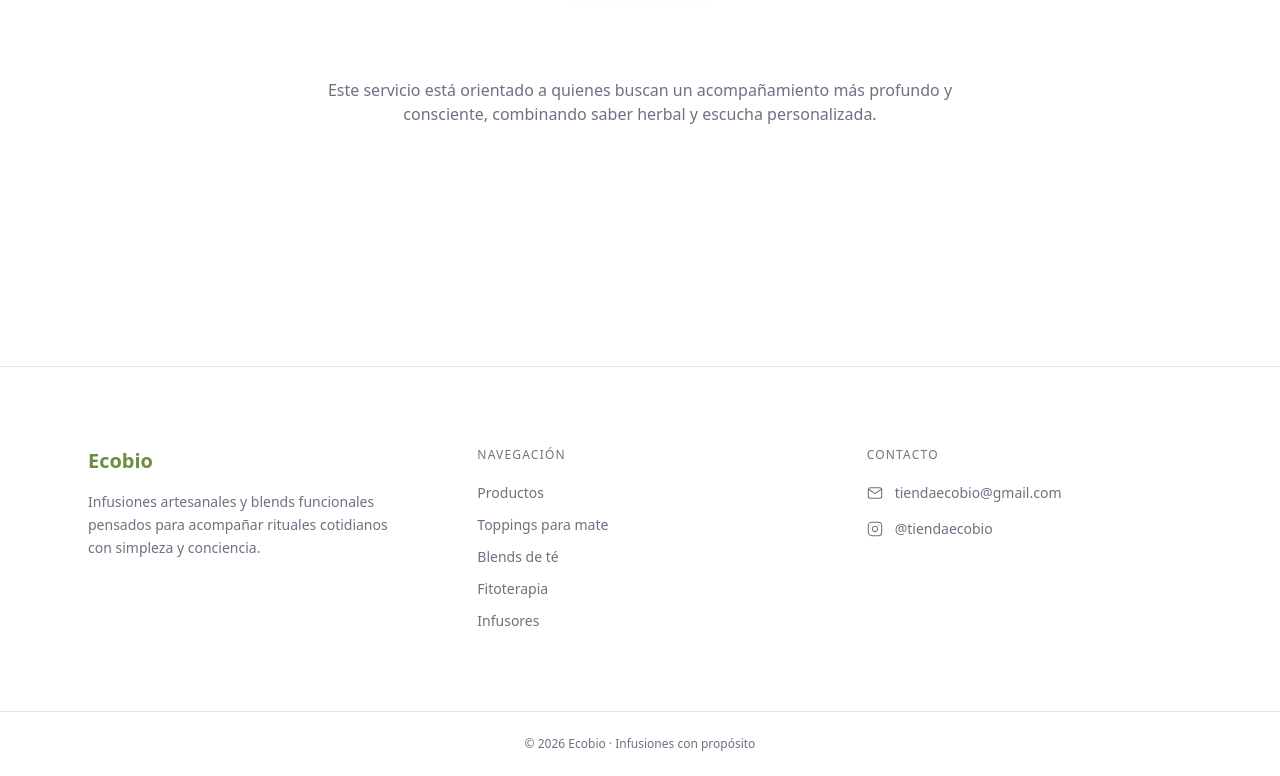
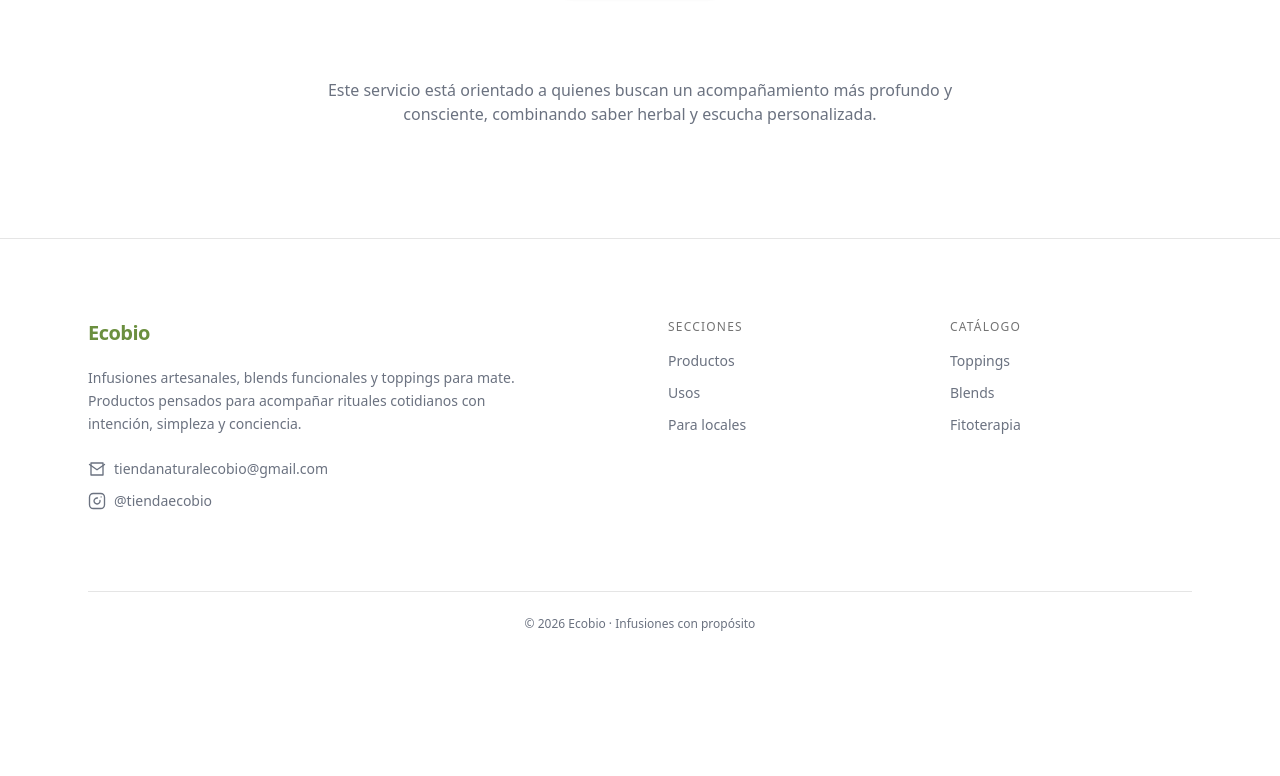
Before and after one commit to cristiandlv/ecobio, a Next.js app: page /fitoterapia in a window 1280 px wide. Shown: the part 469-1245 px from the top of the page. After the commit the page ends 1181 px from the top, so only its background shows below. Built offline with nearby package versions, Linux system fonts and the light colour scheme.

Commit message:
fixes diseño

```diff
--- a/src/components/layout/Footer.tsx
+++ b/src/components/layout/Footer.tsx
@@ -2,117 +2,101 @@ import Link from "next/link";
 
 export function Footer() {
   return (
-    <footer className="mt-32 border-t border-neutral-200 bg-white">
-      <div className="max-w-6xl mx-auto px-6 py-20 grid gap-16 md:grid-cols-3">
+    <footer className="border-t border-neutral-200 bg-white">
+      <div className="max-w-6xl mx-auto px-6 py-20">
+
+        {/* CONTENIDO */}
+        <div className="grid gap-14 md:grid-cols-2 items-start">
 
           {/* Marca */}
-        <div>
-          <p className="text-xl font-semibold text-(--color-primary)">
+          <div className="max-w-md">
+            <p className="text-xl font-semibold tracking-tight text-(--color-primary)">
               Ecobio
             </p>
 
-          <p className="mt-4 text-sm text-(--color-muted) leading-relaxed">
-            Infusiones artesanales y blends funcionales pensados para
-            acompañar rituales cotidianos con simpleza y conciencia.
+            <p className="mt-5 text-sm text-(--color-muted) leading-relaxed">
+              Infusiones artesanales, blends funcionales y toppings para mate.
+              Productos pensados para acompañar rituales cotidianos con intención,
+              simpleza y conciencia.
             </p>
-        </div>
-
-        {/* Navegación */}
-        <div className="text-sm">
-          <p className="text-xs uppercase tracking-widest text-neutral-500 mb-5">
-            Navegación
-          </p>
-          <ul className="space-y-3 text-(--color-muted)">
-            <li>
-              <Link href="/#productos" className="hover:text-(--color-primary)">
-                Productos
-              </Link>
-            </li>
-            <li>
-              <Link href="/toppings-mate" className="hover:text-(--color-primary)">
-                Toppings para mate
-              </Link>
-            </li>
-            <li>
-              <Link href="/blends-te" className="hover:text-(--color-primary)">
-                Blends de té
-              </Link>
-            </li>
-            <li>
-              <Link href="/fitoterapia" className="hover:text-(--color-primary)">
-                Fitoterapia
-              </Link>
-            </li>
-            <li>
-              <Link href="/infusores" className="hover:text-(--color-primary)">
-                Infusores
-              </Link>
-            </li>
-          </ul>
-        </div>
 
             {/* Contacto */}
-        <div className="text-sm">
-          <p className="text-xs uppercase tracking-widest text-neutral-500 mb-5">
-            Contacto
-          </p>
-
-          <ul className="space-y-4 text-(--color-muted)">
-            <li className="flex items-center gap-3">
-              {/* Mail icon */}
+            <div className="mt-6 space-y-3 text-sm">
+              <a
+                href="mailto:tiendaecobio@gmail.com"
+                className="flex items-center gap-2 text-(--color-muted) hover:text-(--color-primary) transition"
+              >
                 <svg
-                width="16"
-                height="16"
+                  width="18"
+                  height="18"
                   viewBox="0 0 24 24"
                   fill="none"
                   stroke="currentColor"
-                strokeWidth="1.6"
+                  strokeWidth="1.8"
                   strokeLinecap="round"
                   strokeLinejoin="round"
                 >
-                <rect x="2" y="4" width="20" height="16" rx="3" />
-                <path d="M22 6 12 13 2 6" />
+                  <path d="M4 4h16v16H4z" />
+                  <path d="M22 6l-10 7L2 6" />
                 </svg>
+                tiendanaturalecobio@gmail.com
+              </a>
+
               <a
-                href="mailto:tiendaecobio@gmail.com"
-                className="hover:text-(--color-primary)"
+                href="https://www.instagram.com/tiendaecobio"
+                target="_blank"
+                rel="noopener noreferrer"
+                className="flex items-center gap-2 text-(--color-muted) hover:text-(--color-primary) transition"
               >
-                tiendaecobio@gmail.com
-              </a>
-            </li>
-
-            <li className="flex items-center gap-3">
-              {/* Instagram icon */}
                 <svg
-                width="16"
-                height="16"
+                  width="18"
+                  height="18"
                   viewBox="0 0 24 24"
                   fill="none"
                   stroke="currentColor"
-                strokeWidth="1.6"
+                  strokeWidth="1.8"
                   strokeLinecap="round"
                   strokeLinejoin="round"
                 >
                   <rect x="2" y="2" width="20" height="20" rx="5" />
-                <path d="M16 11.37A4 4 0 1 1 12.63 8 4 4 0 0 1 16 11.37z" />
+                  <path d="M16 11.37A4 4 0 1 1 12.63 8" />
                   <line x1="17.5" y1="6.5" x2="17.5" y2="6.5" />
                 </svg>
-              <a
-                href="https://www.instagram.com/tiendaecobio"
-                target="_blank"
-                rel="noopener noreferrer"
-                className="hover:text-(--color-primary)"
-              >
                 @tiendaecobio
               </a>
-            </li>
+            </div>
+          </div>
+
+          {/* Navegación */}
+          <div className="grid gap-10 sm:grid-cols-2 text-sm">
+            <div>
+              <p className="text-xs uppercase tracking-widest text-neutral-500 mb-4">
+                Secciones
+              </p>
+              <ul className="space-y-3 text-(--color-muted)">
+                <li><Link href="/#productos" className="hover:text-(--color-primary)">Productos</Link></li>
+                <li><Link href="/#como-usar" className="hover:text-(--color-primary)">Usos</Link></li>
+                <li><Link href="/#locales" className="hover:text-(--color-primary)">Para locales</Link></li>
               </ul>
+            </div>
+
+            <div>
+              <p className="text-xs uppercase tracking-widest text-neutral-500 mb-4">
+                Catálogo
+              </p>
+              <ul className="space-y-3 text-(--color-muted)">
+                <li><Link href="/toppings-mate" className="hover:text-(--color-primary)">Toppings</Link></li>
+                <li><Link href="/blends-te" className="hover:text-(--color-primary)">Blends</Link></li>
+                <li><Link href="/fitoterapia" className="hover:text-(--color-primary)">Fitoterapia</Link></li>
+              </ul>
+            </div>
           </div>
         </div>
 
         {/* Legal */}
-      <div className="border-t border-neutral-200 py-6 text-center text-xs text-(--color-muted)">
+        <div className="mt-20 border-t border-neutral-200 pt-6 text-center text-xs text-(--color-muted)">
           © {new Date().getFullYear()} Ecobio · Infusiones con propósito
+        </div>
       </div>
     </footer>
   );
--- a/src/sections/FeaturedProducts.tsx
+++ b/src/sections/FeaturedProducts.tsx
@@ -39,7 +39,8 @@ export function FeaturedProducts() {
       className="
         relative
         px-6
-        pt-20
+        pt-5
+        py-24
         pb-28
         bg-gradient-to-b
         from-(--color-primary-soft)/40
--- a/src/sections/ForBusinesses.tsx
+++ b/src/sections/ForBusinesses.tsx
@@ -4,7 +4,7 @@ export function ForBusinesses() {
   return (
     <section
       id="locales"
-      className="relative px-6 py-24 md:py-28 bg-white overflow-hidden"
+      className="relative pt-3 px-6 py-24 md:py-28 bg-white overflow-hidden"
     >
       <div className="max-w-6xl mx-auto grid gap-16 md:grid-cols-2 items-center">
 
--- a/src/sections/Hero.tsx
+++ b/src/sections/Hero.tsx
@@ -14,9 +14,11 @@ export function Hero() {
       <div
         className="
           relative max-w-7xl mx-auto px-6
-          pt-24 pb-32
-          md:pt-28 md:pb-36
-          grid md:grid-cols-2 gap-16 items-center
+         pt-20 pb-28 md:pt-32 md:pb-32
+
+
+          grid md:grid-cols-2 gap-16 items-center md:items-start
+
         "
       >
         {/* TEXTO */}
@@ -29,7 +31,7 @@ export function Hero() {
             Infusiones con propósito
           </h1>
 
-          <p className="mt-5 text-lg text-(--color-muted) leading-relaxed max-w-xl animate-fade-in-up">
+          <p className="mt-5 md:pt-6 text-lg text-(--color-muted) leading-relaxed max-w-xl animate-fade-in-up">
             Blends artesanales, toppings para <strong>mate</strong>, té en hebras
             y fitoterapia. Productos pensados para acompañar rituales reales,
             sin alterar tu rutina.
@@ -107,6 +109,11 @@ export function Hero() {
 
         </div>
       </div>
+      <div className="relative">
+  <div className="absolute -top-6 left-1/2 -translate-x-1/2 w-24 h-[2px] bg-(--color-primary)/20 rounded-full" />
+</div>
+
     </section>
+
   );
 }
--- a/src/sections/HowToUse.tsx
+++ b/src/sections/HowToUse.tsx
@@ -4,7 +4,7 @@ export function HowToUse() {
   return (
     <section
       id="como-usar"
-      className="relative px-6 py-28 bg-gradient-to-b from-white to-(--color-primary-soft) overflow-hidden"
+      className="relative pt-3 px-6 py-28 bg-gradient-to-b from-white to-(--color-primary-soft) overflow-hidden"
     >
       {/* fondo orgánico */}
       <div className="absolute -bottom-32 left-[-120px] w-80 h-80 bg-(--color-primary-soft) rounded-full blur-3xl opacity-50" />
```
Also changed, not shown: src/sections/FilosofiaEcobio.tsx (+63 -29 lines), src/sections/Testimonials.tsx (+18 -12 lines). Lines whose indentation alone changed are shown as unchanged.
